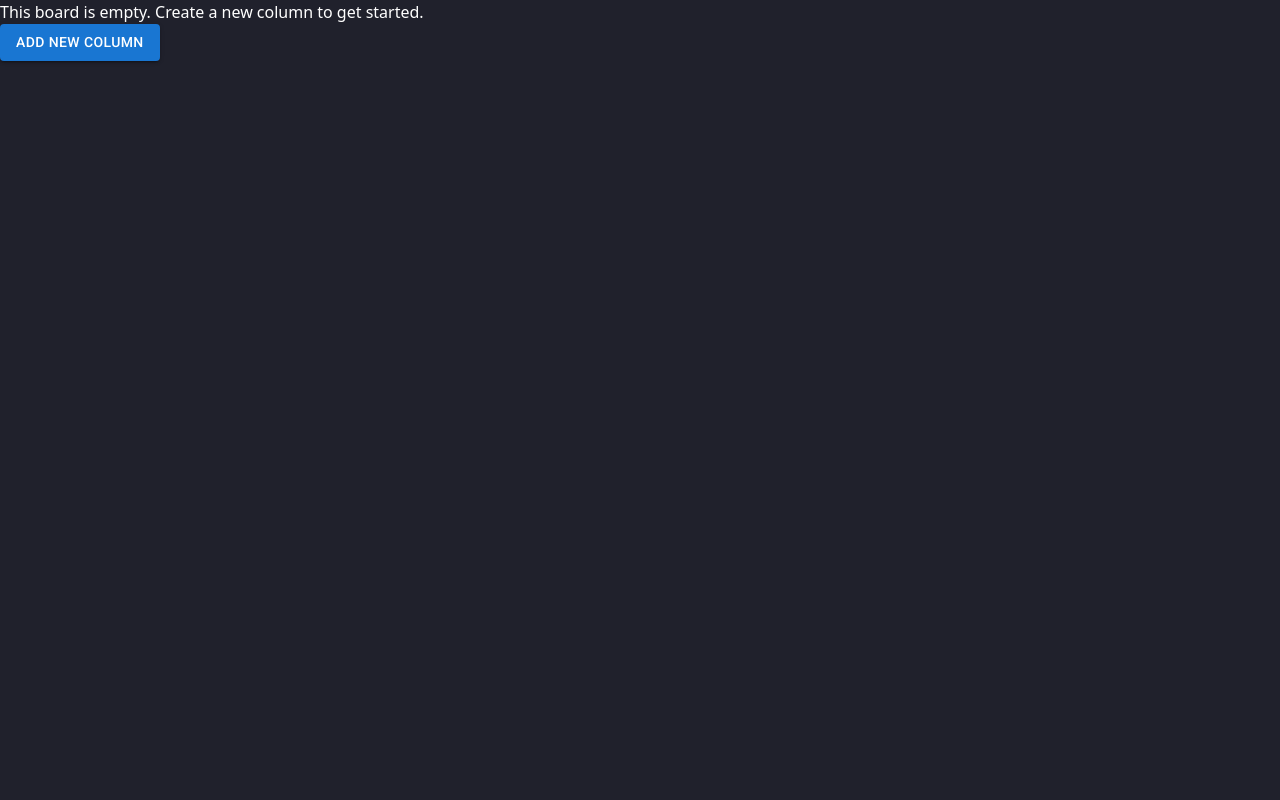
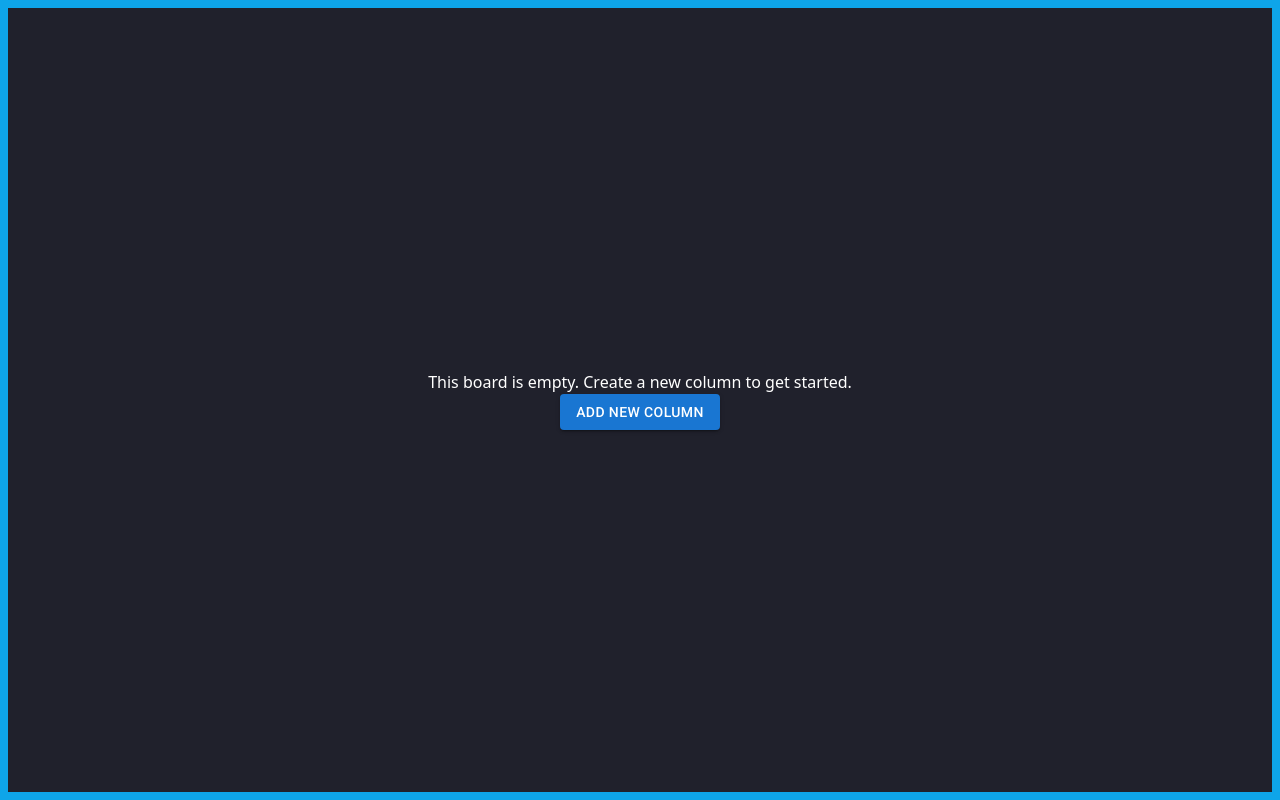
Before and after one commit to sarvesh-gaurishankar-sawant/team-progress-tracker, a React (Create React App) app in the folder frontend/: page / in a window 1280 px wide. Built offline with nearby package versions, Linux system fonts and the light colour scheme.

Commit message:
Create an empty board component

```diff
--- a/frontend/src/App.tsx
+++ b/frontend/src/App.tsx
@@ -1,4 +1,4 @@
-import Board from "./components/Board";
+import Board from "./components/Boards/Board";
 
 export default function App() {
   return (
--- a/frontend/src/components/Board.tsx
+++ /dev/null
@@ -1,16 +0,0 @@
-import { Button } from "@mui/material";
-import { useState } from "react"
-
-export default function Board() {
-
-  const [columns, setColumns] = useState([]);
-
-  return (
-    <div>
-        <div>
-            <p>This board is empty. Create a new column to get started.</p>
-            <Button variant="contained">Add new column</Button>
-        </div>
-    </div>
-  )
-}
--- /dev/null
+++ b/frontend/src/components/Boards/Board.tsx
@@ -0,0 +1,14 @@
+
+import { useState } from "react"
+import EmptyBoard from "./EmptyBoard"
+
+export default function Board() {
+
+  const [columns, setColumns] = useState([]);
+
+  return (
+    <div>
+        {<EmptyBoard />}
+    </div>
+  )
+}
--- /dev/null
+++ b/frontend/src/components/Boards/EmptyBoard.tsx
@@ -0,0 +1,10 @@
+import { Button } from "@mui/material";
+
+export default function EmptyBoard() {
+  return (
+    <div className="h-screen border-8 border-sky-500 flex flex-col justify-center content-center ">
+        <p className="text-center">This board is empty. Create a new column to get started.</p>
+        <Button variant="contained" className="self-center">Add new column</Button>
+    </div>
+  )
+}
```
